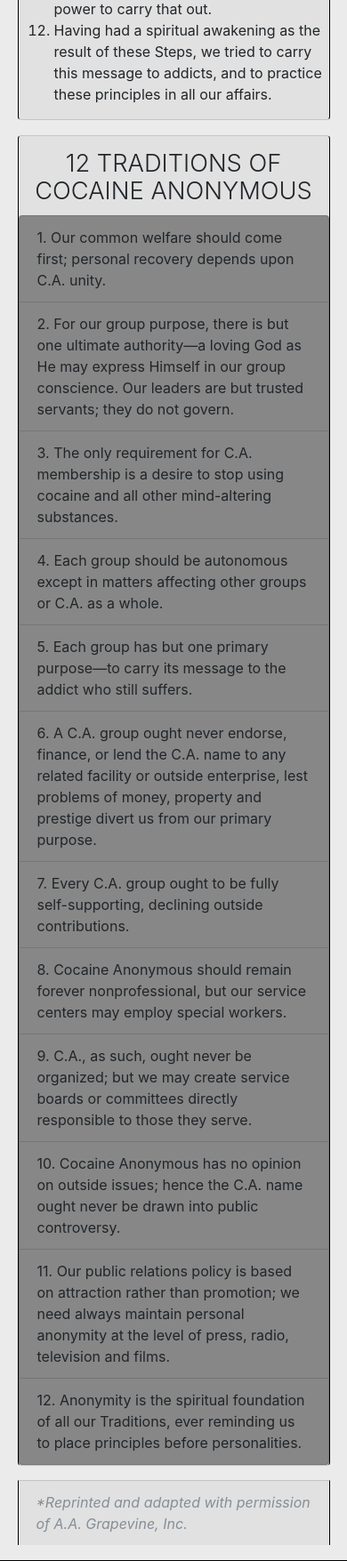
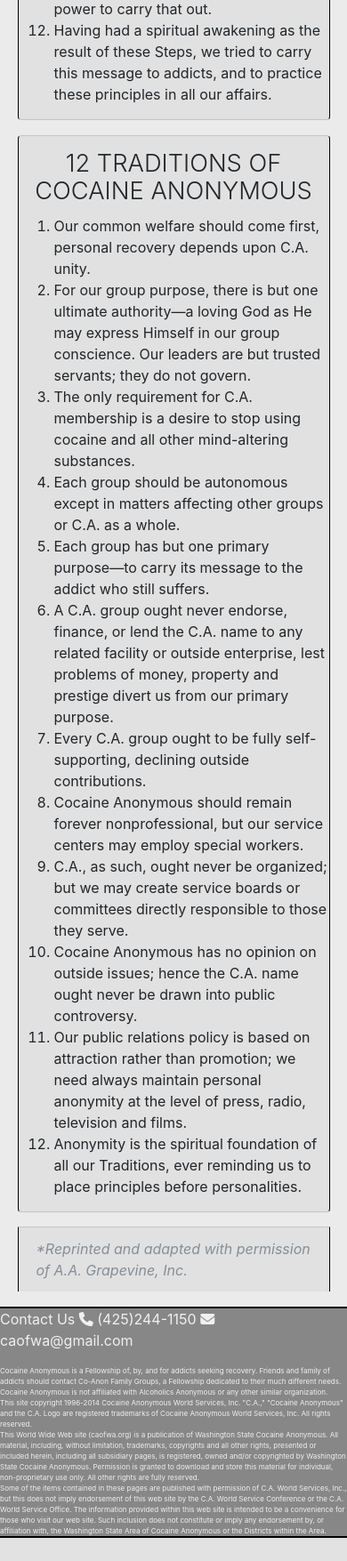
Before and after one commit to nathancmoore/final_project, a Django app: template ca_website/ca_website/templates/ca_website/about.html in a window 390 px wide. Shown: the part 2019-3774 px from the top of the page at 89% size. After the commit the page ends 3748 px from the top, so only its background shows below. Run offline with Django 3.2, Linux system fonts and the light colour scheme; the template is opened without the code that fills it, so the values that code supplies are empty; some libraries are stand-ins or nearby versions.

Commit message:
Made more css changes and tried to fix media query again.

```diff
--- a/ca_website/ca_website/templates/ca_website/about.html
+++ b/ca_website/ca_website/templates/ca_website/about.html
@@ -32,19 +32,19 @@
 </div>
 <div class="card" id="verticle">
     <h3 class="card-title" id="aligntop">12 TRADITIONS OF COCAINE ANONYMOUS</h3>
-    <ol class="list-group">
-      <li class="list-group-item">1. Our common welfare should come first; personal recovery depends upon C.A. unity.</li>
-      <li class="list-group-item">2. For our group purpose, there is but one ultimate authority—a loving God as He may express Himself in our group conscience. Our leaders are but trusted servants; they do not govern.</li>
-      <li class="list-group-item">3. The only requirement for C.A. membership is a desire to stop using cocaine and all other mind-altering substances.</li>
-      <li class="list-group-item">4. Each group should be autonomous except in matters affecting other groups or C.A. as a whole.</li>
-      <li class="list-group-item">5. Each group has but one primary purpose—to carry its message to the addict who still suffers.</li>
-      <li class="list-group-item">6. A C.A. group ought never endorse, finance, or lend the C.A. name to any related facility or outside enterprise, lest problems of money, property and prestige divert us from our primary purpose.</li>
-      <li class="list-group-item">7. Every C.A. group ought to be fully self-supporting, declining outside contributions.</li>
-      <li class="list-group-item">8. Cocaine Anonymous should remain forever nonprofessional, but our service centers may employ special workers.</li>
-      <li class="list-group-item">9. C.A., as such, ought never be organized; but we may create service boards or committees directly responsible to those they serve.</li>
-      <li class="list-group-item">10. Cocaine Anonymous has no opinion on outside issues; hence the C.A. name ought never be drawn into public controversy.</li>
-      <li class="list-group-item">11. Our public relations policy is based on attraction rather than promotion; we need always maintain personal anonymity at the level of press, radio, television and films.</li>
-      <li class="list-group-item">12. Anonymity is the spiritual foundation of all our Traditions, ever reminding us to place principles before personalities.</li>
+    <ol>
+      <li>Our common welfare should come first, personal recovery depends upon C.A. unity.</li>
+      <li>For our group purpose, there is but one ultimate authority—a loving God as He may express Himself in our group conscience. Our leaders are but trusted servants; they do not govern.</li>
+      <li>The only requirement for C.A. membership is a desire to stop using cocaine and all other mind-altering substances.</li>
+      <li>Each group should be autonomous except in matters affecting other groups or C.A. as a whole.</li>
+      <li>Each group has but one primary purpose—to carry its message to the addict who still suffers.</li>
+      <li>A C.A. group ought never endorse, finance, or lend the C.A. name to any related facility or outside enterprise, lest problems of money, property and prestige divert us from our primary purpose.</li>
+      <li>Every C.A. group ought to be fully self-supporting, declining outside contributions.</li>
+      <li>Cocaine Anonymous should remain forever nonprofessional, but our service centers may employ special workers.</li>
+      <li>C.A., as such, ought never be organized; but we may create service boards or committees directly responsible to those they serve.</li>
+      <li>Cocaine Anonymous has no opinion on outside issues; hence the C.A. name ought never be drawn into public controversy.</li>
+      <li>Our public relations policy is based on attraction rather than promotion; we need always maintain personal anonymity at the level of press, radio, television and films.</li>
+      <li>Anonymity is the spiritual foundation of all our Traditions, ever reminding us to place principles before personalities.</li>
     </ol>
 </div>
 <div class="card-footer text-muted" id="verticle">
--- a/ca_website/static/aesthetics.css
+++ b/ca_website/static/aesthetics.css
@@ -103,7 +103,7 @@ body {
 .list-group-item {
     background-color: rgb(135, 135, 135);
 }
-@media (min-width: 10024px) {
+@media screen and (min-width: 10024px) {
     #cawelcome {
         font-size: 6vw;
     }
```
